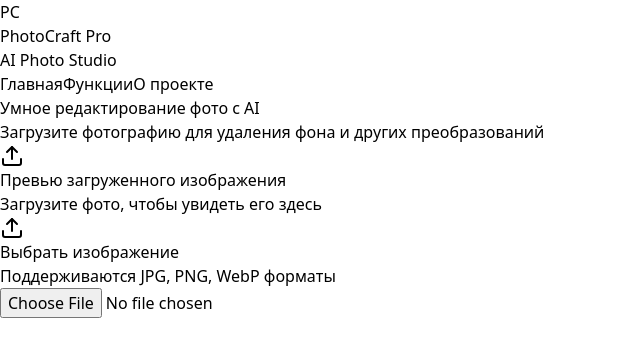
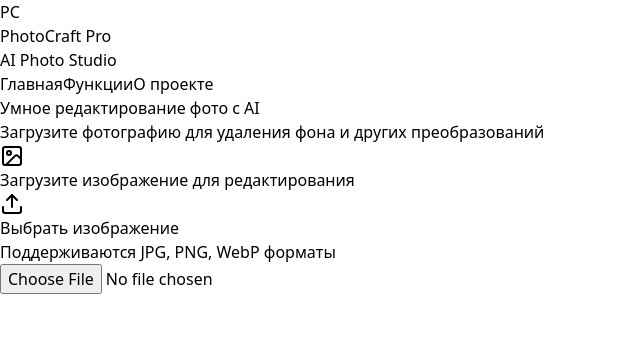
Before and after one commit to Poserval/PhotoCraft_Pro, a React (Vite) app in the folder frontend/: page / in a window 1280 px wide. Shown: the top 356 px of the page, without its empty margins (0-640 px from the left). Built offline with nearby package versions, Linux system fonts and the light colour scheme.

Commit message:
Update previewWindow.tsx

```diff
--- a/frontend/src/components/previewWindow.tsx
+++ b/frontend/src/components/previewWindow.tsx
@@ -1,6 +1,6 @@
 import React from 'react';
 import { ImageState } from '../App';
-import { Upload } from 'lucide-react';
+import { Image } from 'lucide-react';
 
 interface PreviewWindowProps {
   imageState: ImageState | null;
@@ -11,12 +11,9 @@ const PreviewWindow: React.FC<PreviewWindowProps> = ({ imageState }) => {
     return (
       <div className="border-2 border-dashed border-gray-300 rounded-xl p-12 text-center bg-gray-50 min-h-[400px] flex items-center justify-center">
         <div className="text-gray-400">
-          <Upload className="mx-auto h-16 w-16 mb-4" />
+          <Image className="mx-auto h-16 w-16 mb-4" />
           <p className="text-lg font-medium text-gray-600">
-            Превью загруженного изображения
-          </p>
-          <p className="text-sm text-gray-500 mt-2">
-            Загрузите фото, чтобы увидеть его здесь
+            Загрузите изображение для редактирования
           </p>
         </div>
       </div>
```
